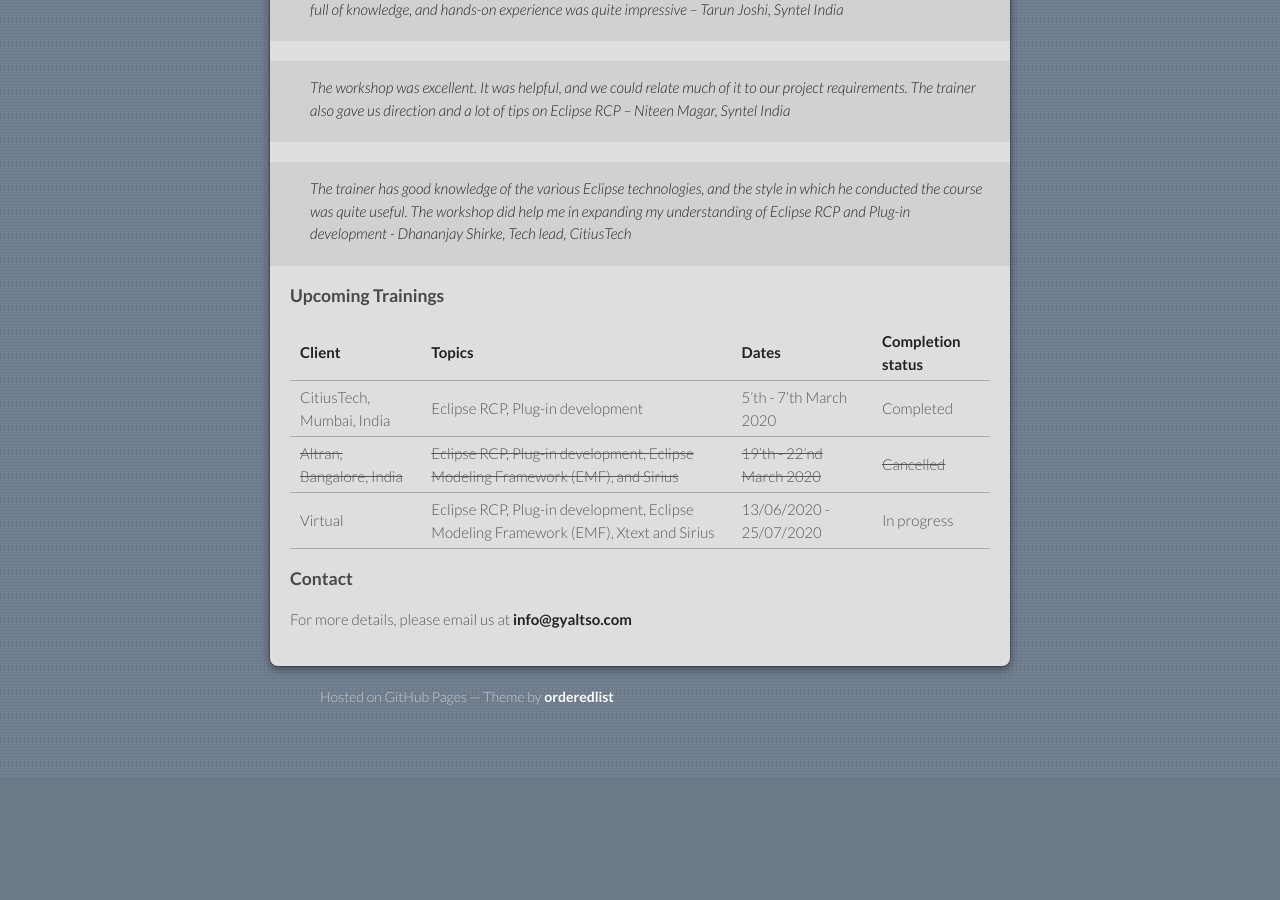
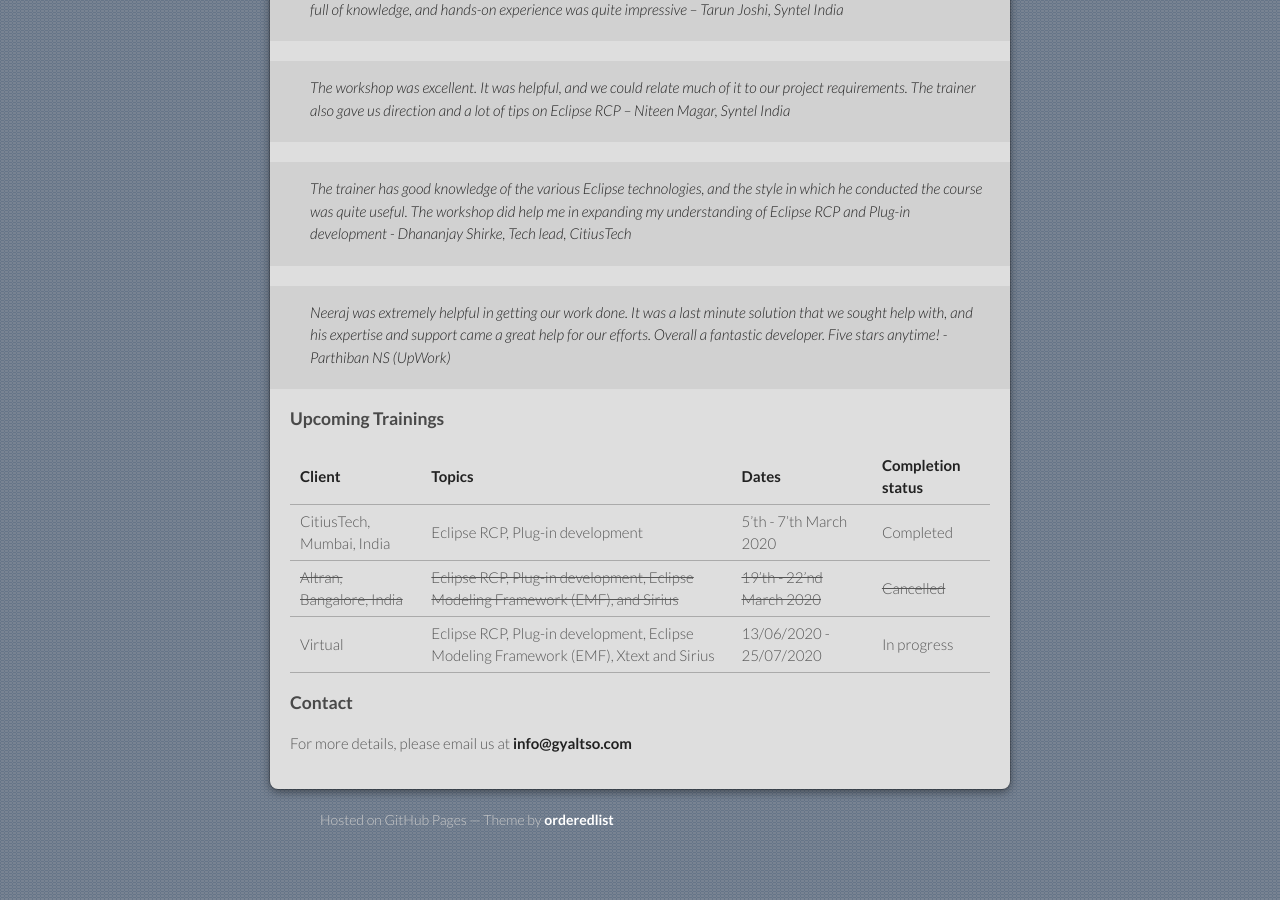
Before and after one commit to gyaltso/gyaltso.github.com, a Jekyll site: the page built from index.md, in a window 1280 px wide and 900 px high, scrolled down 1041 px. Built offline with Jekyll 4.4.1, drawn with Linux system fonts in a browser that asks for light colours; our own code applies the rules of GitHub Pages for plain Markdown files; before the commit the page ends 1818 px from its top, so only the background shows below that.

Commit message:
Added feedback

```diff
--- a/index.md
+++ b/index.md
@@ -33,13 +33,15 @@ Virtual training - IBM, AVIN Systems, Sapient, Majesco – Mastek, Aricent, Anci
 
 > The trainer has good knowledge of the various Eclipse technologies, and the style in which he conducted the course was quite useful. The workshop did help me in expanding my understanding of Eclipse RCP and Plug-in development _- Dhananjay Shirke, Tech lead, CitiusTech_
 
+> Neeraj was extremely helpful in getting our work done. It was a last minute solution that we sought help with, and his expertise and support came a great help for our efforts. Overall a fantastic developer. Five stars anytime! - Parthiban NS (UpWork)
+
 ### Upcoming Trainings
 
-| Client                       | Topics                                                                             | Dates                        | Completion status |
-| :--------------------------- | :--------------------------------------------------------------------------------- | :--------------------------- | :---------------- |
-| CitiusTech, Mumbai, India    | Eclipse RCP, Plug-in development                                                   | 5'th - 7'th March 2020       | Completed         |
-| ~~Altran, Bangalore, India~~ | ~~Eclipse RCP, Plug-in development, Eclipse Modeling Framework (EMF), and Sirius~~ | ~~19'th - 22'nd March 2020~~ | ~~Cancelled~~     |
-| Virtual | Eclipse RCP, Plug-in development, Eclipse Modeling Framework (EMF), Xtext and Sirius| 13/06/2020 - 25/07/2020| In progress    |
+| Client                       | Topics                                                                               | Dates                        | Completion status |
+| :--------------------------- | :----------------------------------------------------------------------------------- | :--------------------------- | :---------------- |
+| CitiusTech, Mumbai, India    | Eclipse RCP, Plug-in development                                                     | 5'th - 7'th March 2020       | Completed         |
+| ~~Altran, Bangalore, India~~ | ~~Eclipse RCP, Plug-in development, Eclipse Modeling Framework (EMF), and Sirius~~   | ~~19'th - 22'nd March 2020~~ | ~~Cancelled~~     |
+| Virtual                      | Eclipse RCP, Plug-in development, Eclipse Modeling Framework (EMF), Xtext and Sirius | 13/06/2020 - 25/07/2020      | In progress       |
 
 ### Contact
 
```
